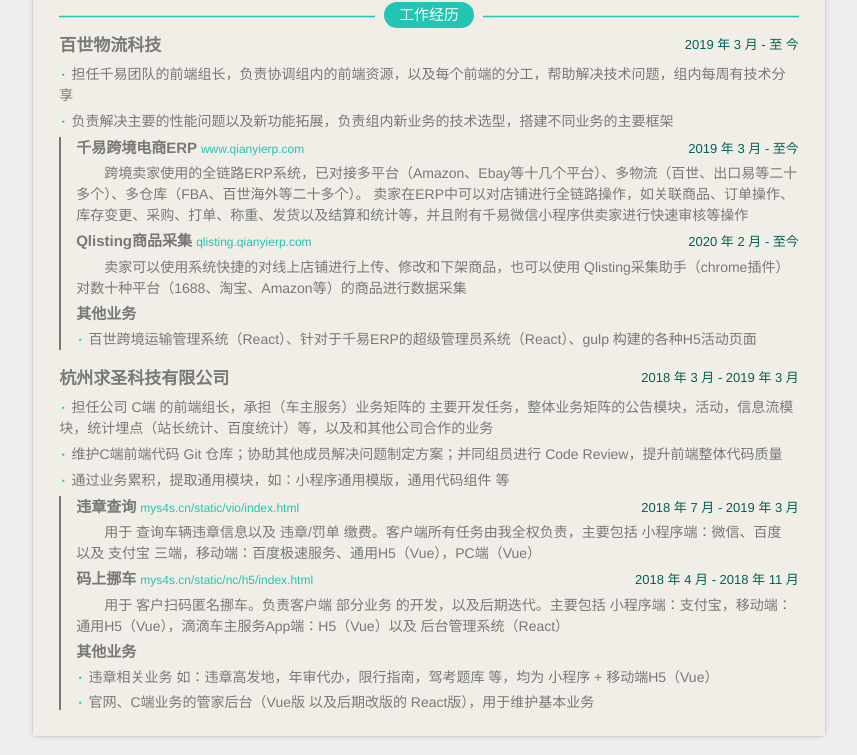
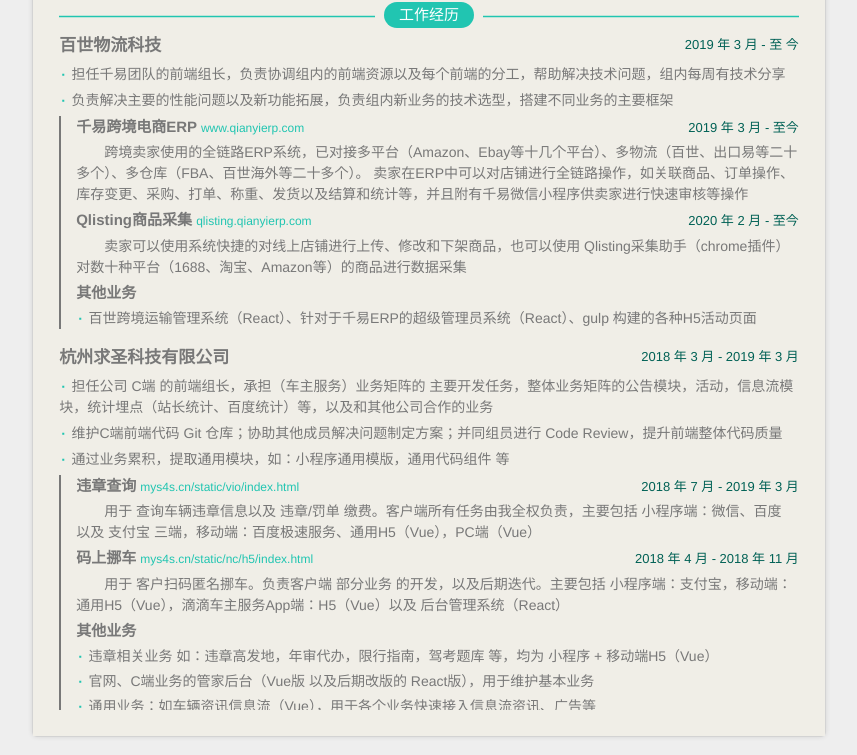
Before and after one commit to tyouzu1/resume, a website: page src/index.html in a window 1280 px wide. Shown: the part 1626-2381 px from the top of the page, without its empty margins (211-1068 px from the left). Drawn offline with nearby package versions, Linux system fonts and the light colour scheme; files that its build step writes are made by us from their sources; files whose address does not match are found by name.

Commit message:
修复样式

```diff
--- a/src/index.html
+++ b/src/index.html
@@ -256,7 +256,7 @@
               百世物流科技
             </div>
             <div class="details-text">
-              担任千易团队的前端组长，负责协调组内的前端资源，以及每个前端的分工，帮助解决技术问题，组内每周有技术分享
+              担任千易团队的前端组长，负责协调组内的前端资源以及每个前端的分工，帮助解决技术问题，组内每周有技术分享
             </div>
             <div class="details-text">
               负责解决主要的性能问题以及新功能拓展，负责组内新业务的技术选型，搭建不同业务的主要框架
```
Also changed, not shown: index.html (+1 -1 lines), 1 other file.
